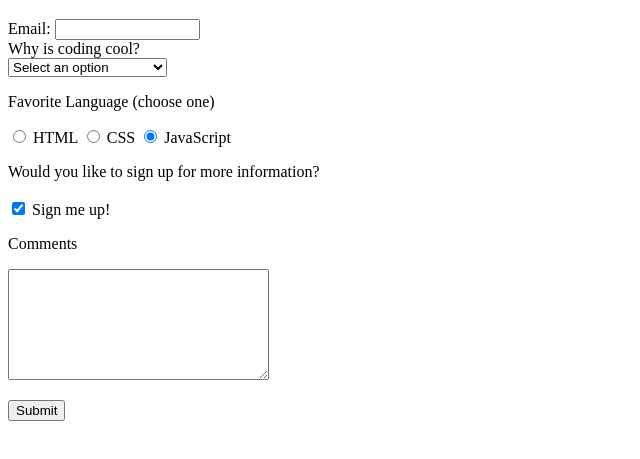
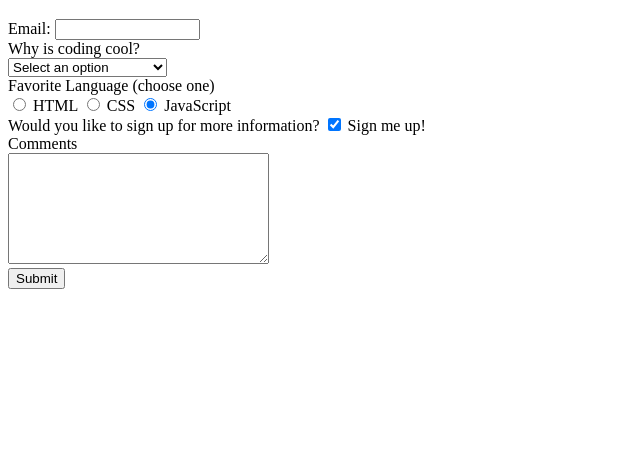
Before and after one commit to Alankim56/m1-1222-code-solutions, a website: page html-forms/index.html in a window 1280 px wide. Shown: the part 61-520 px from the top of the page, without its empty margins (0-640 px from the left). Drawn offline with Linux system fonts and the light colour scheme.

Commit message:
DeletedBr and changed Label.

```diff
--- a/html-forms/index.html
+++ b/html-forms/index.html
@@ -5,9 +5,9 @@
   </head>
   <body>
     <h1>Coding Form!</h1>
-    <div>Email:
+    <label>Email:
       <input type="text" name="email" size="15" maxlength="30" />
-    </div>
+    </label>
     <div>Why is coding cool?</div>
     <select name="Select an option">
       <option selected="Select">Select an option</option>
@@ -15,21 +15,17 @@
       <option value="fun">Because it's fun</option>
       <option value="powerful">Because it's powerful</option>
     </select>
-    <br />
-    <p>Favorite Language (choose one)</p>
+    <div>Favorite Language (choose one)</div>
     <input type="radio" name="language" value="HTML" checked="checked" /> HTML
     <input type="radio" name="language" value="CSS" checked="checked" /> CSS
     <input type="radio" name="language" value="JavaScript" checked="checked" /> JavaScript
-
-    <p>Would you like to sign up for more information?
-      <br />
-      <br />
+    <div>Would you like to sign up for more information?
       <input type="checkbox" name="sign" value="Sign Me Up" checked="checked" /> Sign me up!
-    </p>
-    <p>Comments</p>
+    </div>
+    <div>Comments</div>
     <textarea name="comments" cols="30" rows="7"></textarea>
-    <p>
+    <div>
       <input type="submit" name="submit" />
-    </p>
+    </div>
   </body>
 </html>
```
